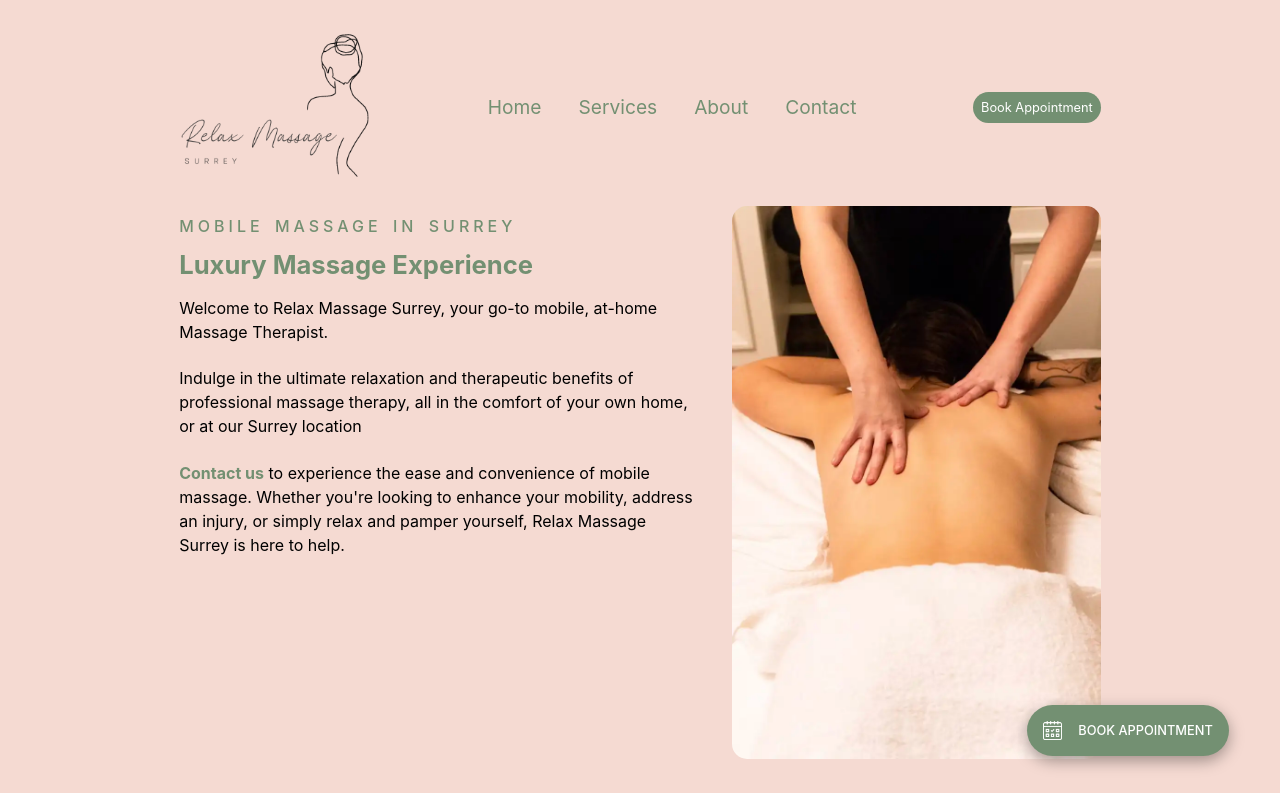
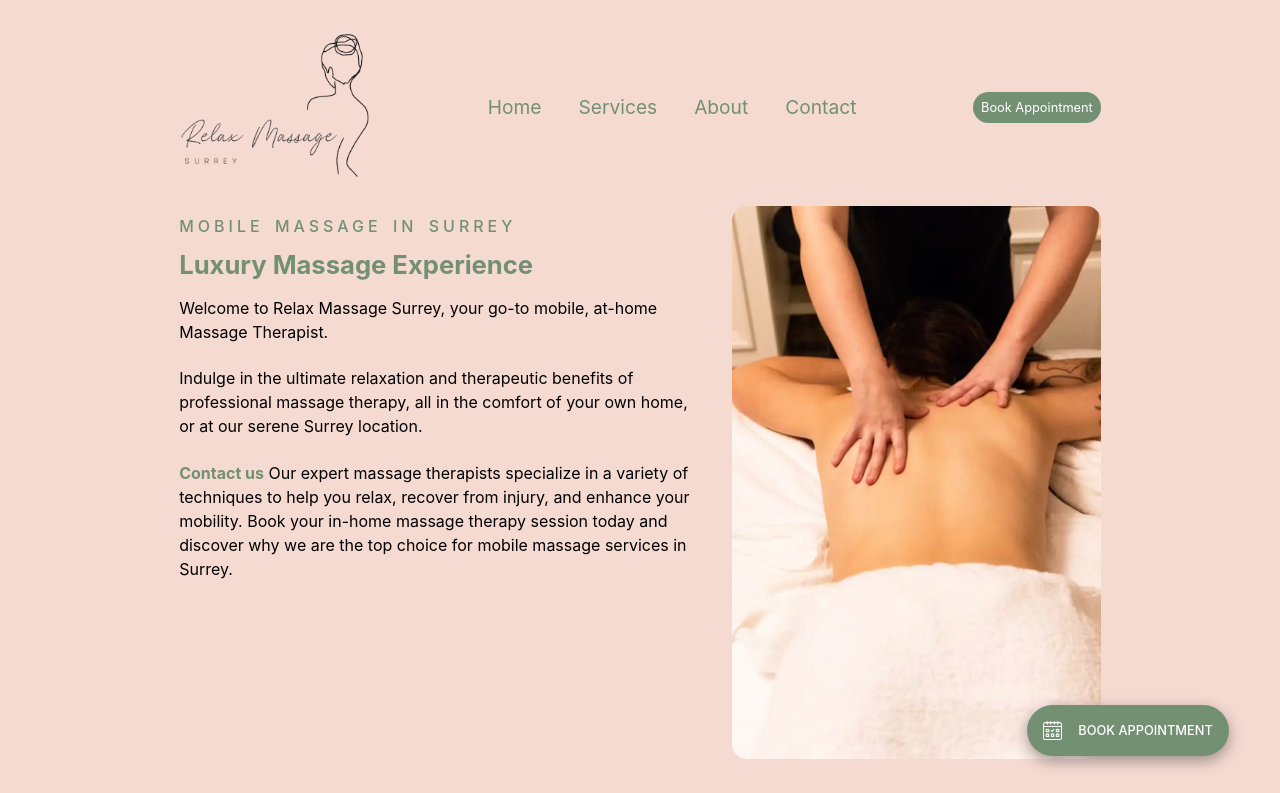
Before and after one commit to mejoshmann/massage, a React (Create React App) app: page / in a window 1280 px wide. Shown: the top 793 px of the page. Built offline with nearby package versions, Linux system fonts and the light colour scheme.

Commit message:
Add keywords to page for SEO

```diff
--- a/src/components/home/Home.jsx
+++ b/src/components/home/Home.jsx
@@ -14,16 +14,18 @@ function Home() {
           </p>
           <p className="home__copy--copy">
             Indulge in the ultimate relaxation and therapeutic benefits of
-            professional massage therapy, all in the comfort of your own home, or at our Surrey location
+            professional massage therapy, all in the comfort of your own home,
+            or at our serene Surrey location.
           </p>
           <p className="home__copy--copy">
             <a href="#contact" className="home__copy--link">
               Contact us
             </a>{" "}
-            to experience the ease and convenience of mobile massage. Whether
-            you're looking to enhance your mobility, address an injury, or
-            simply relax and pamper yourself, Relax Massage Surrey is here to
-            help.{" "}
+            Our expert massage therapists specialize in a variety of
+            techniques to help you relax, recover from injury, and enhance your
+            mobility. Book your in-home massage therapy session today and
+            discover why we are the top choice for mobile massage services in
+            Surrey.
           </p>
         </div>
         <img
```
